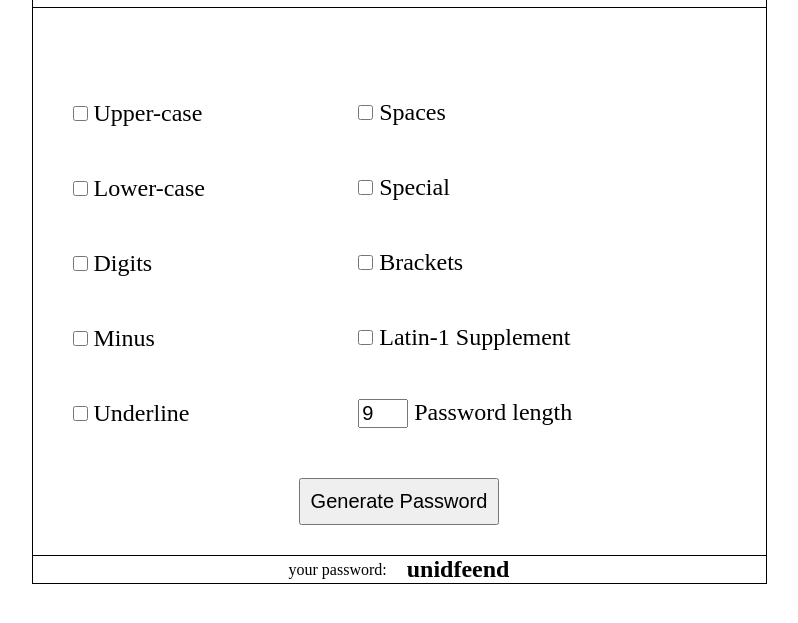
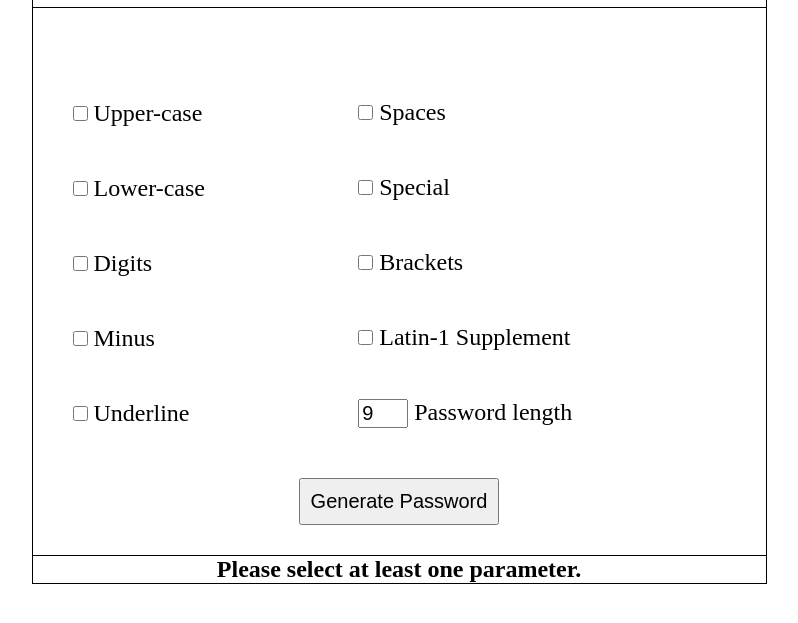
Before and after one commit to Edison-Tong/password-generator, a plain HTML site: page index.html in a window 1280 px wide. Both pictures are taken after a click on the button "Generate Password". Shown: the part 129-752 px from the top of the page, without its empty margins (241-1039 px from the left). Drawn offline with Linux system fonts and the light colour scheme.

Commit message:
added error handling for no parameters selected

```diff
--- a/index.html
+++ b/index.html
@@ -98,8 +98,7 @@
                     </div>
                 </div>
                 <div class="display">
-                    <p>your password:</p>
-                    <h2 class="new-password"></h2>
+                    <h2 class="new-password">your password is:</h2>
                 </div>
             </div>
         </div>
--- a/index.js
+++ b/index.js
@@ -32,7 +32,16 @@ function getParameters() {
             used.push(charTypes[i]);
         }
     }
-    createPassword(length, used);
+    try {
+        used[0].length;
+        createPassword(length, used);
+    } catch (error) {
+        console.log(
+            "An error was successfully caught using a try-catch block:",
+            error
+        );
+        newPassword.innerHTML = "Please select at least one parameter.";
+    }
 }
 
 function createPassword(charCount, characters) {
@@ -55,7 +64,9 @@ function createPassword(charCount, characters) {
         let j = Math.floor(Math.random() * (ii + 1));
         [password[ii], password[j]] = [password[j], password[ii]];
     }
-    newPassword.innerHTML = password.join("");
+    newPassword.innerHTML =
+        "your password is: " +
+        `<span class="new-password">${password.join("")}</span>`;
     console.log(password.length);
 }
 
--- a/styles.css
+++ b/styles.css
@@ -79,3 +79,7 @@ input[type="checkbox"] {
 .display p {
     padding-right: 20px;
 }
+
+span {
+    color: red;
+}
```
